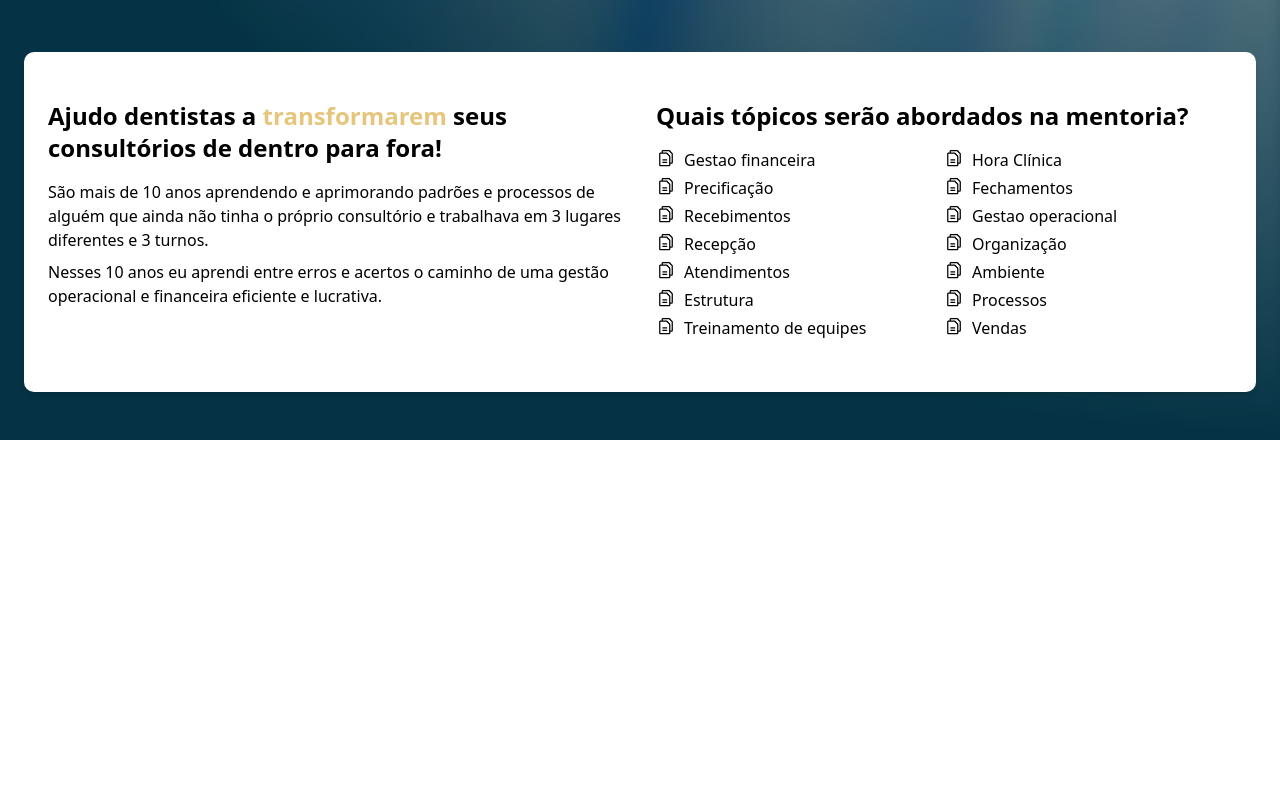
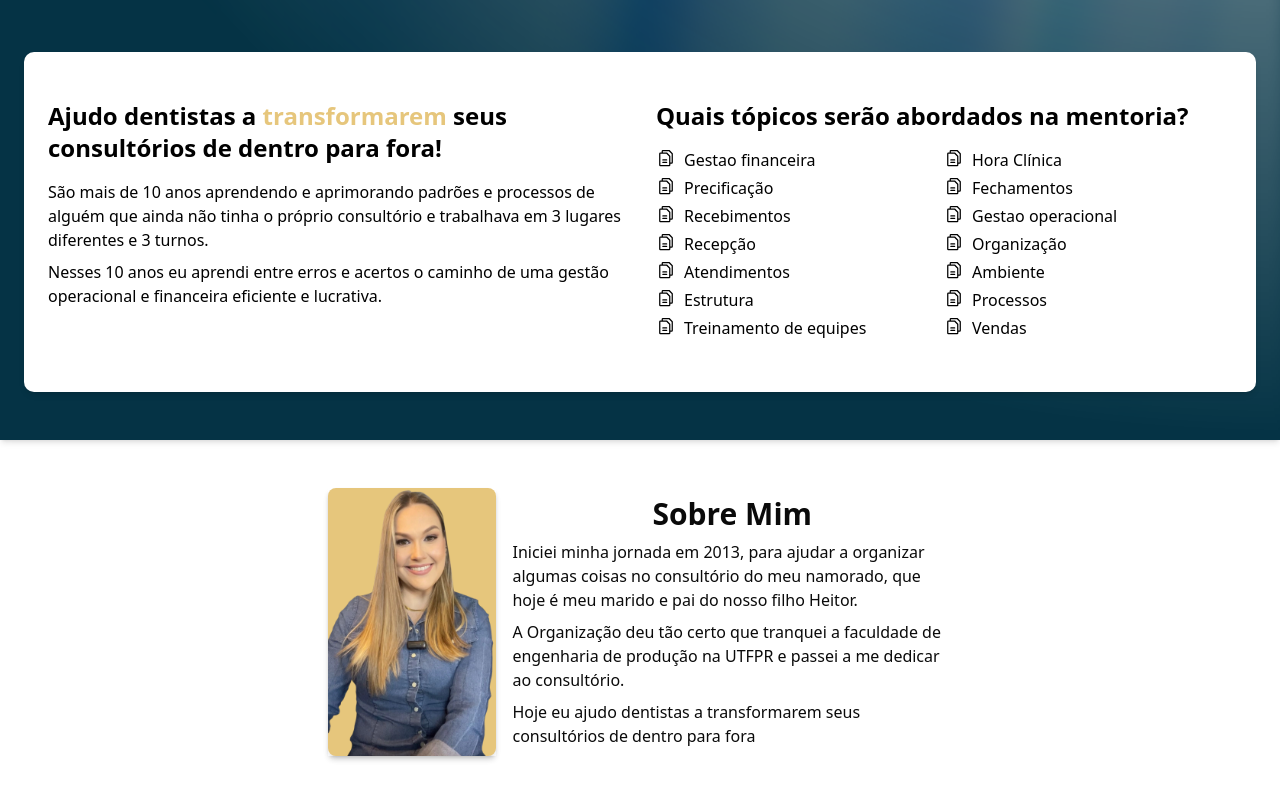
Before and after one commit to baphomello/tsc_landing_page, a Next.js app: page / in a window 1280 px wide. Shown: the part 476-1276 px from the top of the page. Before the commit the page ends 916 px from the top, so only its background shows below. Built offline with nearby package versions, Linux system fonts and the light colour scheme.

Commit message:
add: section about

```diff
--- a/src/app/page.tsx
+++ b/src/app/page.tsx
@@ -1,3 +1,4 @@
+import About from '@/components/about/about';
 import Header from '@/components/header/header';
 import Hero from '@/components/hero/hero';
 import { AuroraBackground } from '@/components/ui/shadcn-io/aurora-background';
@@ -9,6 +10,7 @@ export default function Home() {
         <Header />
         <Hero />
       </AuroraBackground>
+      <About />
     </main>
   );
 }
--- /dev/null
+++ b/src/components/about/about.tsx
@@ -0,0 +1,25 @@
+import AboutPhoto from './aboutPhoto';
+
+export default function About() {
+  return (
+    <section className="mx-auto flex w-2xl space-x-4 py-12 px-6">
+      <AboutPhoto />
+      <article className="space-y-2 flex flex-col justify-center items-center">
+        <h2 className="text-3xl font-bold">Sobre Mim</h2>
+        <p>
+          Iniciei minha jornada em 2013, para ajudar a organizar algumas coisas
+          no consultório do meu namorado, que hoje é meu marido e pai do nosso
+          filho Heitor.
+        </p>
+        <p>
+          A Organização deu tão certo que tranquei a faculdade de engenharia de
+          produção na UTFPR e passei a me dedicar ao consultório.
+        </p>
+        <p>
+          Hoje eu ajudo dentistas a transformarem seus consultórios de dentro
+          para fora
+        </p>
+      </article>
+    </section>
+  );
+}
--- /dev/null
+++ b/src/components/about/aboutPhoto.tsx
@@ -0,0 +1,15 @@
+import Image from 'next/image';
+
+export default function AboutPhoto() {
+  return (
+    <div className="bg-[#e6c67c] rounded-md flex justify-end shadow-md">
+      <Image
+        className="shadow-md"
+        src="/photo003.webp"
+        alt="PhotoAbout"
+        width={450}
+        height={750}
+      />
+    </div>
+  );
+}
--- a/src/components/hero/hero.tsx
+++ b/src/components/hero/hero.tsx
@@ -4,7 +4,7 @@ import Self from './self';
 
 export default function Hero() {
   return (
-    <section className="text-white relative overflow-hidden w-full">
+    <section className="text-white relative overflow-hidden w-full shadow-md">
       <article className="container mx-auto max-w-7xl py-12 px-6 grid grid-cols-1 gap-14 lg:grid-cols-3">
         <Title />
         <Self />
```
Also changed, not shown: public/photo003.webp.
